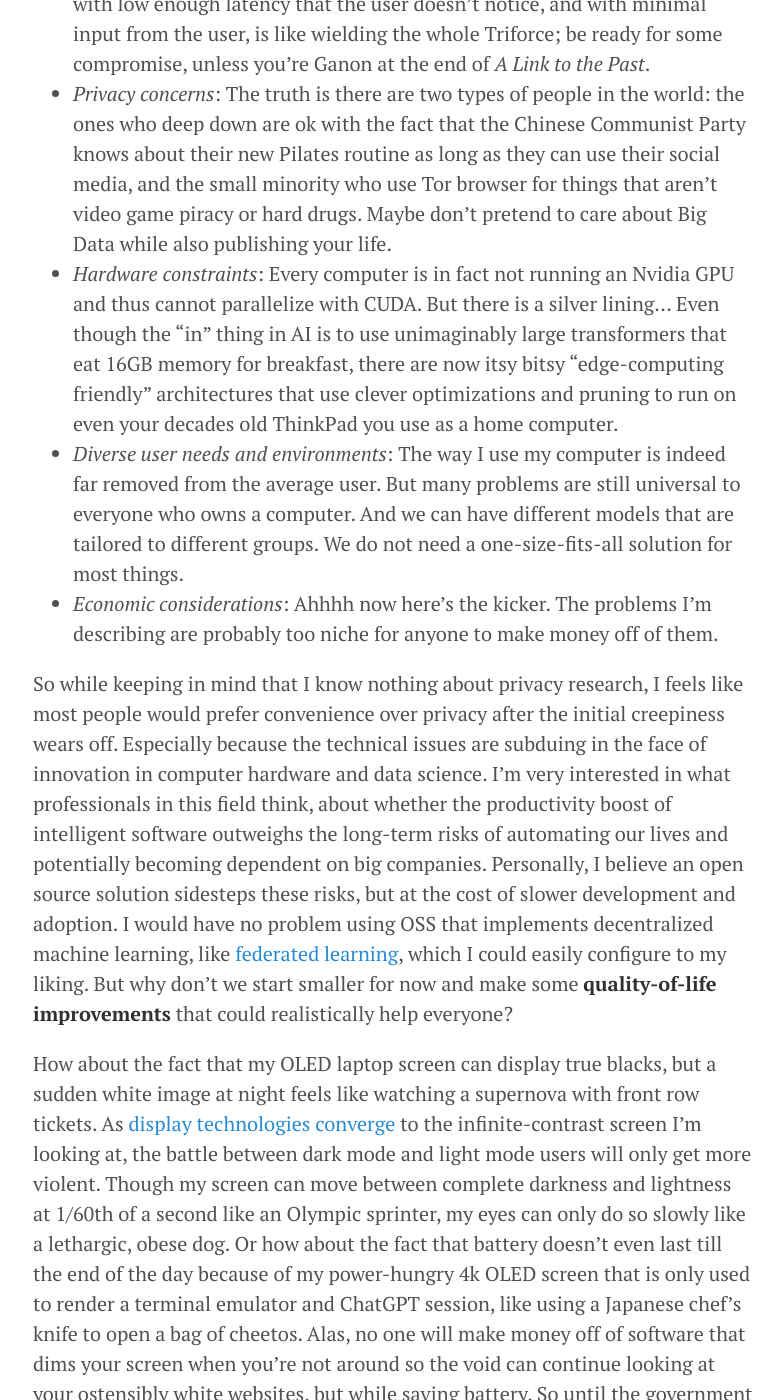
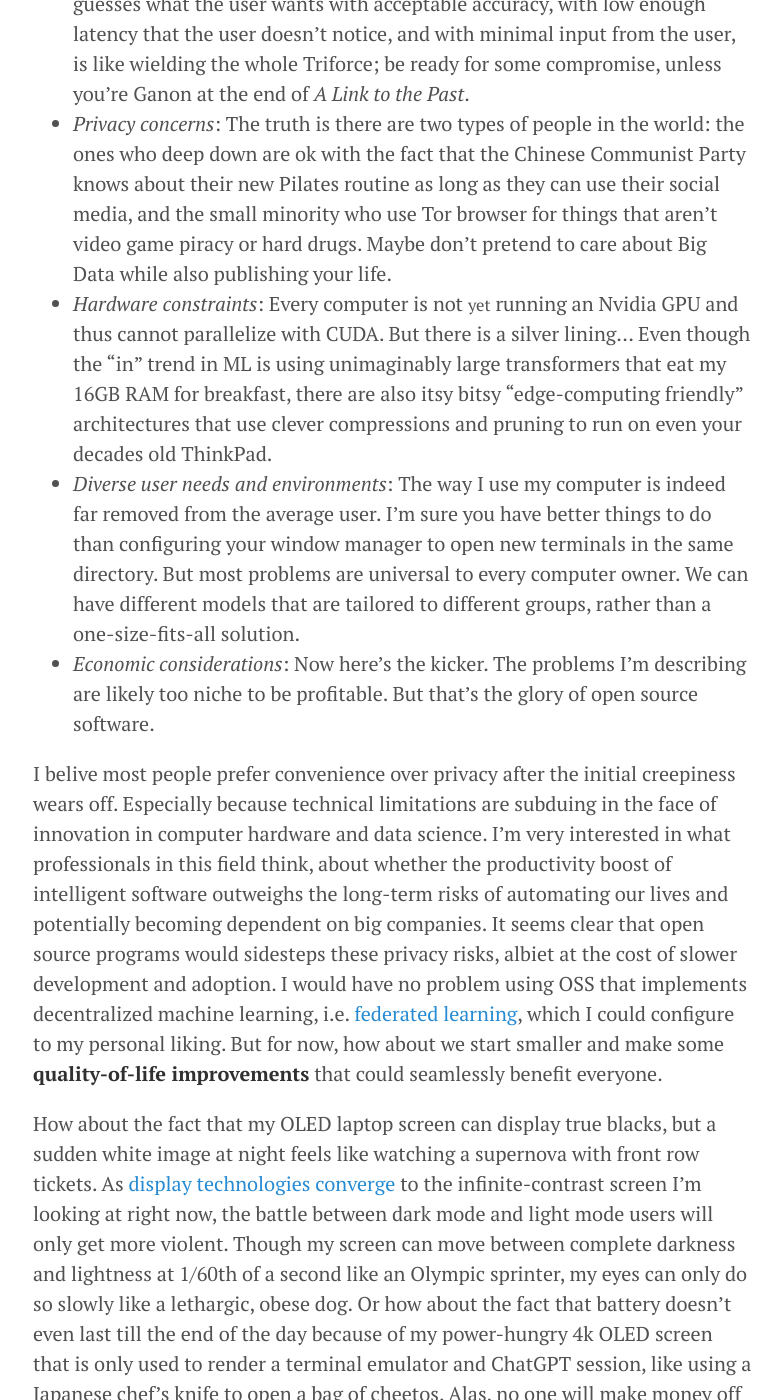
Before and after one commit to chinarjoshi/chinarjoshi.github.io, a Jekyll site: the page built from _posts/desktop/2023-01-01-desktop.md, in a window 1280 px wide and 1400 px high, scrolled down 2439 px. Shown: the whole window, without its empty margins (247-1029 px from the left). Built offline with Jekyll 4.4.1, drawn with Linux system fonts in a browser that asks for light colours; some of the changed text lies outside the part shown.

Commit message:
Reduce cringiness

```diff
--- a/_posts/desktop/2023-01-01-desktop.md
+++ b/_posts/desktop/2023-01-01-desktop.md
@@ -8,29 +8,29 @@
 
 It was after I asked myself *"why does setting the second bit of the keyboard controller's port to high enable 21-bit physical addressability in x86 real mode?"* that I realized my academic education had sunk too deep into the details. I know we need the nitty-gritty architects to construct a solid foundation of knowledge and best practices, but more so we need fresh dreamers to drive innovation beyond the conventional boundaries and find better ways to solve old problems. It's the reason [*Nintendo* banked on Miyamoto](https://www.designreview.byu.edu/collections/shigeru-miyamoto-nintendos-super-power) in 1977, a complete outsider to the gaming industry, and now the world has Donkey Kong, Mario, Zelda, and Pikmin.
 
-Perhaps the most conventional computing field is systems, where its historical roots yielded ubiquitous, Unixy solutions that perservered today. Resource constraints explain the uniformity in low-level design in the kernel, but middleware is ripe for innovation. For example, the Wayland protocol is finally making tides in window compositing, increasing both isolation and protection. But I'm thinking much bigger than that and with the end user in mind, like taking advantage of spiffy intelligence systems to solve problems. So I thought to myself, *"what do I dream for my laptop to do for me?"* After some long sci-fi deliberations, I landed on a list of realistic quality-of-life improvements. But let's talk about some of those deliberations.
+Perhaps the most conventional computing field is systems, where its ancient roots yielded ubiquitous, Unixy solutions that persevere to this day. Resource constraints explain the uniformity in low-level design in the kernel, but advancements in computer engineering has allowed middleware to be ripe for innovation. As an iconic example, the Wayland protocol is improving both isolation and protection in window compositing. But what if we depart from the traditional scope and limitations of middleware? LLMs have cheaply added a formidable amount of robustness to today's programs. So I thought over the course of a year, *"what do I dream for my laptop to do for me?"* After some Black Mirror deliberations, I landed on a list of realistic quality-of-life improvements. But here are a few of those deliberations off the top of my head.
 
-To start, I believe people's routines are very predictable, especially compared to predicting whether Schodinger's cat is still alive or whether Overwatch 2 will ever have PvE (the answer to both is yes, but no).   Everyone's daily problems can be accurately summarized as the following:
+To start, people's routines are generally predictable, and intelligent programs capitalize on that. Especially compared to predicting whether Schodinger's cat is still alive or whether Overwatch 2 will ever have PvE (the answer to both is yes, but no). Everyone's daily problems can be accurately summarized as the following:
 
 | Problem                      | Current solution | Ideal AI solution |
 | ---------------------------- | ---------------- | -------------- |
-| Trouble waking up on time      | Set 27 alarms to counteract snoozing                 | Tracks your wake up patterns and opens the blinds, plays your favorite music, and turns on the shower to coax you out of bed.               |
-| Deciding what to eat                 | Research recipes and meal prep at the start of the week                 | Automatically picks a recipe you'll like, orders the ingredients to your home, and uses AR to guide you through the steps in your kitchen.               |
-| Managing stress and mental health                             | Ignore it                 | Monitors physiological signs through wearable tech and suggests therapeutic techniques in the moment.                |
-| Trouble focusing on current task     | Task managers and note taking                 | Analyze your work patterns and makes your schedule for peak mental performance, sets up your workspaces for the next task, and filter distractions based on cognitive load to minimize interruptions.               |
+| Trouble waking up on time      | Set 17 alarms to counteract snoozing                 | Tracks your wake up patterns and opens the blinds, plays your favorite music, and turns on the shower to coax you out of bed.               |
+| Deciding what to eat                 | Research recipes and meal prep at the start of the week                 | Automatically picks a recipe you'll like, pre-orders the ingredients to your refrigerator, and uses AR to guide you through the steps in your kitchen.               |
+| Managing stress and mental health                             | Ignore it                 | Monitors your physiological signs through wearable tech and suggests therapeutic techniques in key moments.                |
+| Trouble focusing on current task     | Excessive time setting up task managers and note takers                 | Optimizes your schedule for your peak mental performance, sets up your workspaces for the next task, and filters distractions based on cognitive load to minimize interruptions.               |
 | Balancing social life and hobbies | A calendar and enough discipline                 | Schedules social activities and personal time based on the user's energy levels and commitments. Ensures consistent social behaviour to avoid feeling overwhelmed or lonely.               |
-| Trouble getting quality sleep                             | Scrolling through TikTok at night until you exhaust yourself                 | Analyzes sleep hygiene (like room temperature, noise level, light level) and controls home devices to optimize those conditions while enforcing consistent sleep timing.               |
+| Trouble getting quality sleep                             | Read a book and end up playing a mobile game until you get tired                 | Examines sleep hygiene (room temperature, noise level, light level) and controls home devices to optimize those conditions while enforcing consistent sleep timing.               |
 
-These features are already achievable with today's AI models of varying complexity, and I feel like they would significantly benefit a majority of users by making our software fit into our lives *seamlessly*. Now I am aware of the countless third party solutions, but after the initial excitement wears off, they often become background annoyances that you try to force into your routine; software should be simple enough that you don't even know its there, or at least that its not a default. Google can stop marketing that they value our privacy and don't harvest every piece of data imaginable and sell said data to *any* interested company. They could be doing so much more to make our lives seamless, so *why* do we not have space age prediction systems yet? Let's investigate a few reasons.
+These features are clearly achievable with the state of today's AI models, and wouldn't they significantly benefit your life by automating the tedium *seamlessly*? Now I am aware of the countless third party solutions, but after the initial excitement and discipline wears off, they often become background annoyances that you try to force into your routine; software should be simple enough that you don't even know its there, or at least that its not a default. Google can stop marketing that they value our privacy and don't harvest every possible datum and sell said data to *any* interested company. They could be doing so much more to make our lives seamless, so *why* am I still setting my own alarms and looking up recipes?
 
-* *Complexity of tasks*: Some tasks are simple to compute (`int am_hungry() { return 1; }`), while others are extremely difficult. In many applications, having a model that guesses what the user wants with acceptable accuracy, with low enough latency that the user doesn't notice, and with minimal input from the user, is like wielding the whole Triforce; be ready for some compromise, unless you're Ganon at the end of *A Link to the Past*.
+* *Complexity of tasks*: Some tasks are simple to compute (`int am_hungry() { return 1; }`), while others are extremely difficult. Having a model that guesses what the user wants with acceptable accuracy, with low enough latency that the user doesn't notice, and with minimal input from the user, is like wielding the whole Triforce; be ready for some compromise, unless you're Ganon at the end of *A Link to the Past*.
 * *Privacy concerns*: The truth is there are two types of people in the world: the ones who deep down are ok with the fact that the Chinese Communist Party knows about their new Pilates routine as long as they can use their social media, and the small minority who use Tor browser for things that aren't video game piracy or hard drugs. Maybe don't pretend to care about Big Data while also publishing your life.
-* *Hardware constraints*: Every computer is in fact not running an Nvidia GPU and thus cannot parallelize with CUDA. But there is a silver lining... Even though the "in" thing in AI is to use unimaginably large transformers that eat 16GB memory for breakfast, there are now itsy bitsy "edge-computing friendly" architectures that use clever optimizations and pruning to run on even your decades old ThinkPad you use as a home computer.
-* *Diverse user needs and environments*: The way I use my computer is indeed far removed from the average user. But many problems are still universal to everyone who owns a computer. And we can have different models that are tailored to different groups. We do not need a one-size-fits-all solution for most things.
-* *Economic considerations*: Ahhhh now here's the kicker. The problems I'm describing are probably too niche for anyone to make money off of them.
+* *Hardware constraints*: Every computer is not <small>yet</small> running an Nvidia GPU and thus cannot parallelize with CUDA. But there is a silver lining... Even though the "in" trend in ML is using unimaginably large transformers that eat my 16GB RAM for breakfast, there are also itsy bitsy "edge-computing friendly" architectures that use clever compressions and pruning to run on even your decades old ThinkPad.
+* *Diverse user needs and environments*: The way I use my computer is indeed far removed from the average user. I'm sure you have better things to do than configuring your window manager to open new terminals in the same directory. But most problems are universal to every computer owner. We can have different models that are tailored to different groups, rather than a one-size-fits-all solution.
+* *Economic considerations*: Now here's the kicker. The problems I'm describing are likely too niche to be profitable. But that's the glory of open source software.
 
-So while keeping in mind that I know nothing about privacy research, I feels like most people would prefer convenience over privacy after the initial creepiness wears off. Especially because the technical issues are subduing in the face of innovation in computer hardware and data science. I'm very interested in what professionals in this field think, about whether the productivity boost of intelligent software outweighs the long-term risks of automating our lives and potentially becoming dependent on big companies. Personally, I believe an open source solution sidesteps these risks, but at the cost of slower development and adoption. I would have no problem using OSS that implements decentralized machine learning, like [federated learning](https://www.analyticsvidhya.com/blog/2021/05/federated-learning-a-beginners-guide/), which I could easily configure to my liking. But why don't we start smaller for now and make some **quality-of-life improvements** that could realistically help everyone?
+I belive most people prefer convenience over privacy after the initial creepiness wears off. Especially because technical limitations are subduing in the face of innovation in computer hardware and data science. I'm very interested in what professionals in this field think, about whether the productivity boost of intelligent software outweighs the long-term risks of automating our lives and potentially becoming dependent on big companies. It seems clear that open source programs would sidesteps these privacy risks, albiet at the cost of slower development and adoption. I would have no problem using OSS that implements decentralized machine learning, i.e. [federated learning](https://www.analyticsvidhya.com/blog/2021/05/federated-learning-a-beginners-guide/), which I could configure to my personal liking. But for now, how about we start smaller and make some **quality-of-life improvements** that could seamlessly benefit everyone.
 
-How about the fact that my OLED laptop screen can display true blacks, but a sudden white image at night feels like watching a supernova with front row tickets. As [display technologies converge](https://youtu.be/TyUA1OmXMXA?si=d34BczTFiVRZZjK9) to the infinite-contrast screen I'm looking at, the battle between dark mode and light mode users will only get more violent. Though my screen can move between complete darkness and lightness at 1/60th of a second like an Olympic sprinter, my eyes can only do so slowly like a lethargic, obese dog. Or how about the fact that battery doesn't even last till the end of the day because of my power-hungry 4k OLED screen that is only used to render a terminal emulator and ChatGPT session, like using a Japanese chef's knife to open a bag of cheetos. Alas, no one will make money off of software that dims your screen when you're not around so the void can continue looking at your ostensibly white websites, but while saving battery. So until the government gives everyone a UBI and programmers can live happy Marxist lives under the tutelage of Richard Stallman, I will continue to use TLP and [Dark Reader](https://chromewebstore.google.com/detail/dark-reader/eimadpbcbfnmbkopoojfekhnkhdbieeh) in the hopes that I can make it to the nearest charger before my poor XPS rests in the spirit world <small>(seriously though, Dark Reader is an amazing plugin)</small>.
+How about the fact that my OLED laptop screen can display true blacks, but a sudden white image at night feels like watching a supernova with front row tickets. As [display technologies converge](https://youtu.be/TyUA1OmXMXA?si=d34BczTFiVRZZjK9) to the infinite-contrast screen I'm looking at right now, the battle between dark mode and light mode users will only get more violent. Though my screen can move between complete darkness and lightness at 1/60th of a second like an Olympic sprinter, my eyes can only do so slowly like a lethargic, obese dog. Or how about the fact that battery doesn't even last till the end of the day because of my power-hungry 4k OLED screen that is only used to render a terminal emulator and ChatGPT session, like using a Japanese chef's knife to open a bag of cheetos. Alas, no one will make money off of software that dims your screen when you're not around so the void can continue looking at the internet's ostensibly white websites, but while saving battery. So until the government gives everyone a UBI and programmers can live happy Marxist lives under the tutelage of Richard Stallman, I will continue to use TLP and [Dark Reader](https://chromewebstore.google.com/detail/dark-reader/eimadpbcbfnmbkopoojfekhnkhdbieeh) in the hopes that I can make it to the nearest charger before my beloved XPS's battery enters the spirit world <small>(seriously though, Dark Reader is an amazing plugin)</small>.
 
-But somehow, I am glad that somewhere in the world, AI researchers are investigating topological neural networks and their implications on nudging me to purchase one brand of wireless earbuds over another. But Sony's market capitalization will not capitulate to Bose if a handful of AI engineers solve my less profitable problems instead of making bank and taking vacations to Cancun where they snidely remark about the importance of their work while eating caviar out of gold chalices. I may be using a pair of QuietComfort Ultras instead of WF-1000XM5, but the world will not be reduced to ashes. Although my laptop battery may last a couple hours longer...
+But somehow, I am glad that somewhere in the world, AI researchers are investigating topological neural networks and their implications on nudging me to purchase one brand of wireless earbuds over another. But Sony's market capitalization will not capitulate to Bose if a handful of AI engineers solve my less profitable problems instead of making bank and taking vacations to Switzerland where they snidely remark about their h-indices while eating caviar out of gilded chalices. I may be using a pair of QuietComfort Ultras instead of WF-1000XM5, but the world will not be reduced to ashes. Although my laptop battery may last a couple hours longer...
```
Also changed, not shown: _posts/non-programming/2023-01-01-non-programming.md (+3 -3 lines).
